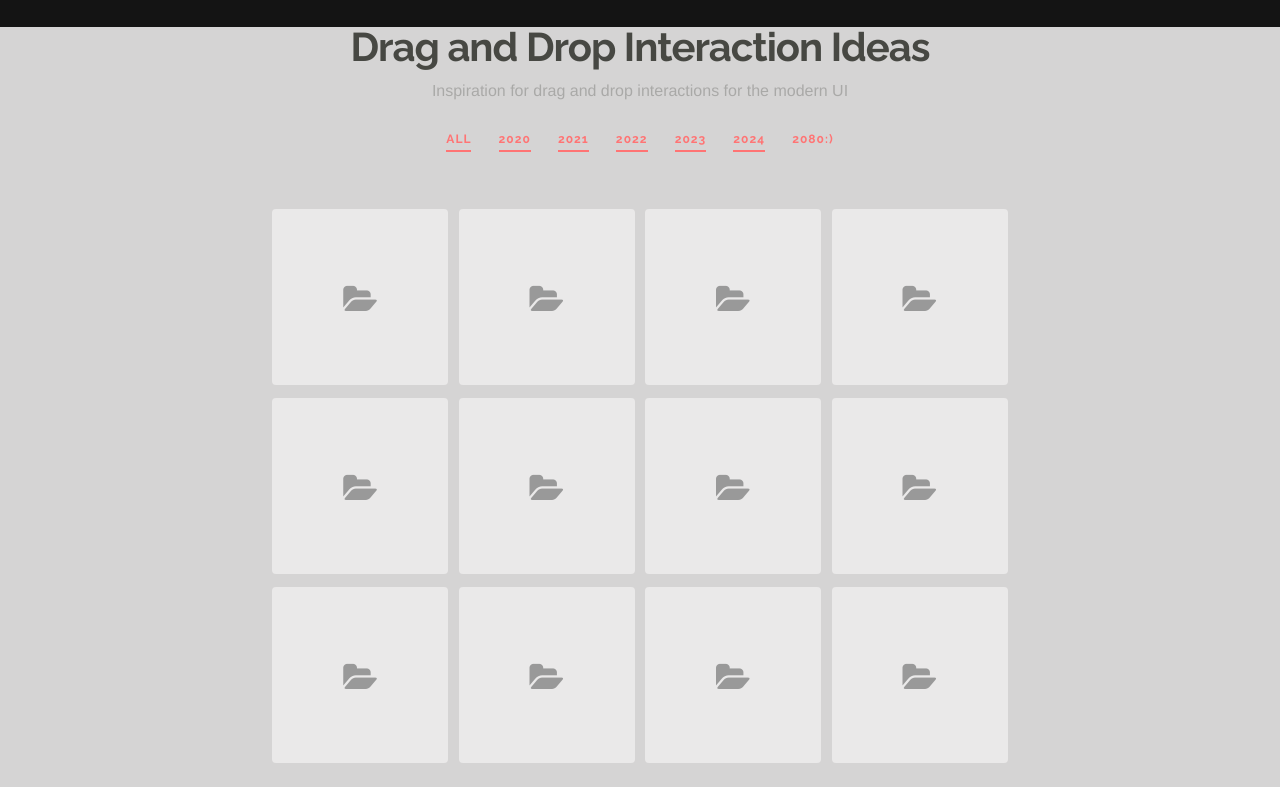
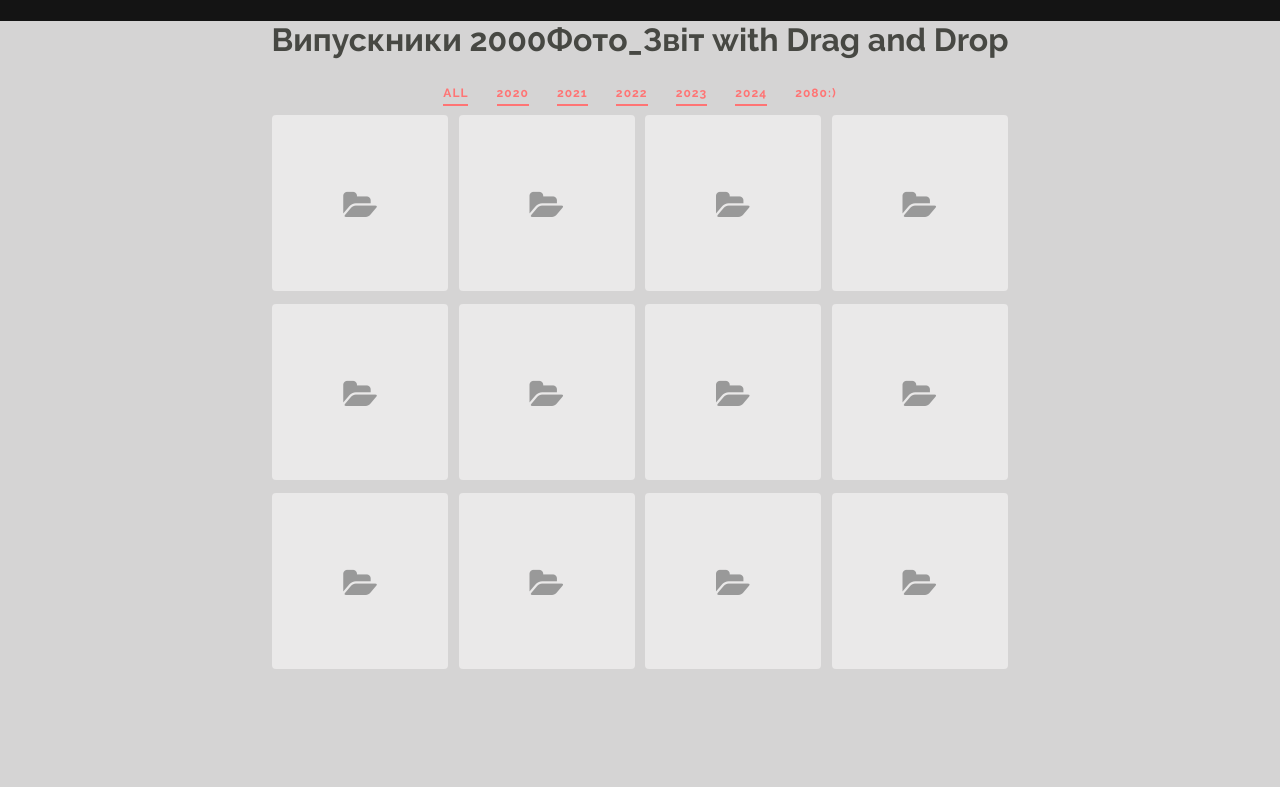
Before and after one commit to GretaDanylevska/ukrainePoltava34graduate2000, a plain HTML site: page reveal.html in a window 1280 px wide. Shown: the top 787 px of the page. Drawn offline with Linux system fonts and the light colour scheme.

Commit message:
Update reveal.html

```diff
--- a/reveal.html
+++ b/reveal.html
@@ -23,8 +23,7 @@
 				<span class="right"><a class="codrops-icon codrops-icon-drop" href="http://tympanus.net/codrops/?p=21275"><span>Back to the Codrops Article</span></a></span>
 			</div-->
 			<div class="content">
-				<header class="codrops-header">
-					<h1>Drag and Drop Interaction Ideas <span>Inspiration for drag and drop interactions for the modern UI</span></h1>
+					<h1> Випускники 2000<span>Фото_Звіт with Drag and Drop </span></h1>
 					<nav class="codrops-demos">
 						<a href="index.html">All</a>
 						<a href="sidebar.html">2020</a>
```
